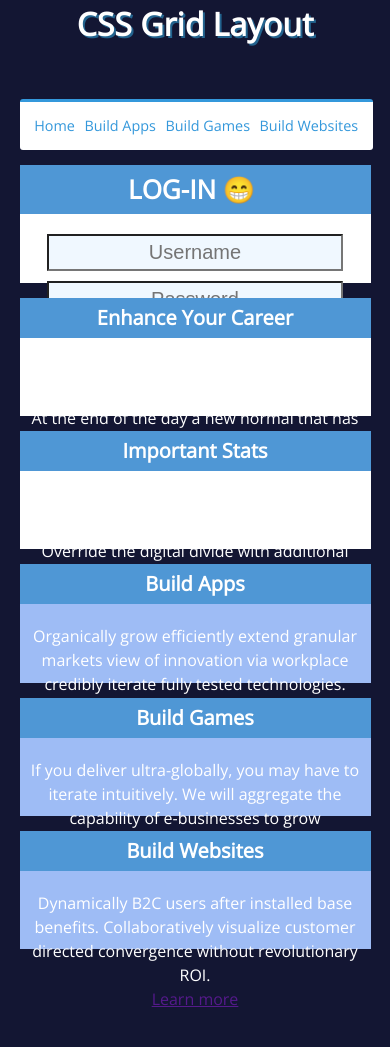
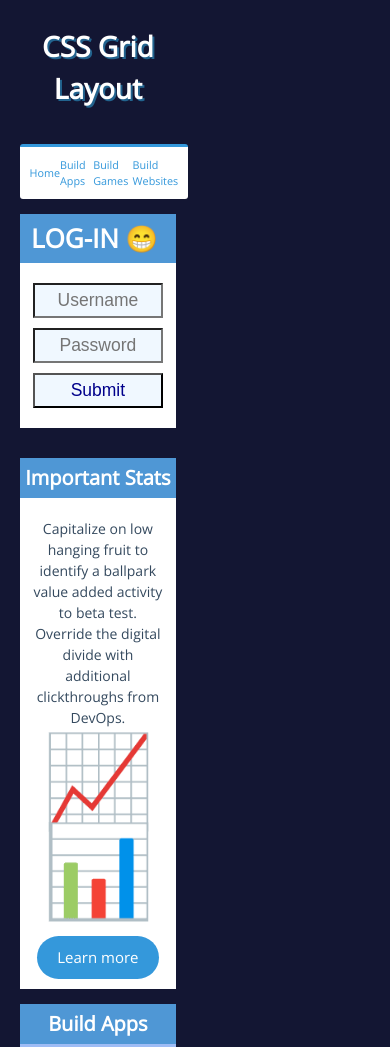
Before and after one commit to brianvm9/css-grid-mock-up, a plain HTML site: page index.html in a window 390 px wide. Shown: the top 1047 px of the page. Before the commit the page ends 1021 px from the top, so only its background shows below. Drawn offline with nearby package versions, Linux system fonts and the light colour scheme.

Commit message:
edit css

```diff
--- a/index.html
+++ b/index.html
@@ -5,8 +5,8 @@
   <meta name="viewport" content="width=device-width, initial-scale=1.0">
   <meta http-equiv="X-UA-Compatible" content="ie=edge">
   <link rel="stylesheet" href="https://fonts.googleapis.com/css?family=Open+Sans">
+  <title>Grid Layout</title>
   <link rel="stylesheet" href="styles.css">
-  <title>Grid Layout</title>
   <style>
 
   </style>
@@ -14,8 +14,7 @@
 <body>
   <main id="container">
     <header>
-    <h1>CSS Grid Layout</h1>
-
+      <h1>CSS Grid Layout</h1>
     </header>
     <nav class="options">
       <a href="#" target="_blank" class="options-link">Home</a>
@@ -36,10 +35,11 @@
     <div class="card" id="enhance_your_carreer">
       <h2 class="card-title">Enhance Your Career</h2>
       <section>
+        <img class="section-img profile" src="images/pexels-photo-380769.jpeg" alt="">
         <p>
           We bring to the table win-win survival strategies to ensure proactive domination. At the end of the day a new normal that has evolved from generation X.
         </p>
-        <p><a href="" class="btn">Learn more&#8238;</a></p>
+        <p><a href="#" class="btn">Learn more&#8238;</a></p>
       </section>
     </div>
     <div class="card" id="important_stats">
@@ -48,7 +48,9 @@
         <p>
           Capitalize on low hanging fruit to identify a ballpark value added activity to beta test. Override the digital divide with additional clickthroughs from DevOps.
         </p>
-        <p><a href="" class="btn">Learn more&#8238;</a></p>
+        <p class="graphs">&#x1F4C8; &#128202;</p>
+        <br>
+        <p><a href="#" class="btn">Learn more&#8238;</a></p>
       </section>
     </div>
     <div class="card-blue" id="build_apps">
@@ -57,7 +59,8 @@
         <p>
           Organically grow efficiently extend granular markets view of innovation via workplace credibly iterate fully tested technologies.
         </p>
-        <p><a href="" class="btn">Learn more&#8238;</a></p>
+        <img src="images/img_app.png" alt="">
+        <p><a href="#" class="btn">Learn more&#8238;</a></p>
       </section>
     </div>
     <div class="card-blue" id="build_games">
@@ -66,6 +69,7 @@
         <p>
           If you deliver ultra-globally, you may have to iterate intuitively. We will aggregate the capability of e-businesses to grow exponentially.
         </p>
+        <img src="images/img_game.png" alt="">
         <p><a href="" class="btn">Learn more&#8238;</a></p>
       </section>
     </div>
@@ -75,6 +79,7 @@
         <p>
           Dynamically  B2C users after installed base benefits. Collaboratively visualize customer directed convergence without revolutionary ROI.
         </p>
+        <img src="images/img_web.png" alt="">
         <p><a href="" class="btn">Learn more&#8238;</a></p>
       </section>
     </div>
--- a/styles.css
+++ b/styles.css
@@ -1,6 +1,6 @@
 *{
-  margin: 0;
-  padding: 0;
+  margin:0;
+  padding:0;
   box-sizing: content-box;
 }
 
@@ -8,151 +8,47 @@ body{
   font-family: 'Open Sans', sans-serif;
   background-color: #131633;
   color: #34495e;
-  color: white;
   line-height: 1.5;
 }
 
 header{
   grid-area: header;
-
 }
 
 nav{
   grid-area: nav;
-
 }
-
-main{
-  width: 90%;
-  max-width: 800px;
-  display: grid;
-  grid-template-columns: 1fr 1fr 1fr;
-  grid-template-rows: 10vh 4vh 38vh 38vh 10vh;
-  grid-gap: 15px;
-  margin: 0 auto;
-}
-
-#container{
-  grid-template-areas:
-  "header header header"
-  "nav nav nav"
-  "login enhance_your_carreer important_stats"
-  "build_apps build_games build_websites"
-  "footer footer footer";
-}
-
-@media screen and (min-width:1100px){
-  main{
-    width: 90%;
-    max-width: 800px;
-    display: grid;
-    grid-template-columns: 1fr 1fr 1fr;
-    grid-template-rows: 10vh 4vh 38vh 38vh 10vh;
-    grid-gap: 15px;
-    margin: 0 auto;
-  }
-
-  #container{
-    grid-template-areas:
-    "header header header"
-    "nav nav nav"
-    "login enhance_your_carreer important_stats"
-    "build_apps build_games build_websites"
-    "footer footer footer";
-  }
-}
-
-@media screen and (max-width: 1100px){
-  main{
-    width: 90%;
-    max-width: 800px;
-    display: grid;
-    grid-template-columns: 1fr 1fr;
-    grid-template-rows: 10vh 4vh 25vh 25vh 25vh 10vh;
-    grid-gap: 15px;
-    margin: 0 auto;
-  }
-
-  #container{
-    grid-template-areas:
-    "header header"
-    "nav nav"
-    "login enhance_your_carreer"
-    "important_stats build_apps"
-    "build_games build_websites"
-    "footer footer";
-  }
-}
-
-@media screen and (max-width:500px){
-  main{
-    width: 90%;
-    max-width: 800px;
-
-    display: grid;
-    grid-template-columns: 1fr;
-    grid-template-rows: 10vh 6vh 14vh 14vh 14vh 14vh 14vh 14vh 5vh;
-    grid-gap: 15px;
-    margin: 0 auto;
-  }
-
-  #container{
-    grid-template-areas:
-    "header"
-    "nav"
-    "login"
-    "enhance_your_carreer"
-    "important_stats"
-    "build_apps"
-    "build_games"
-    "build_websites"
-    "footer";
-  }
-}
-
-
 
 #login{
   grid-area: login;
-
 }
 
 #enhance_your_carreer{
   grid-area: enhance_your_carreer;
-
 }
 
 #important_stats{
   grid-area: important_stats;
-
 }
 
 #build_apps{
   grid-area: build_apps;
-
 }
 
 #build_games{
   grid-area: build_games;
-
 }
 
 #build_websites{
   grid-area: build_websites;
-
 }
 
-header h1 {
-  font size: 3.25em;
+header h1{
+  font-size: 4em;
   text-align: center;
   color: white;
   margin-bottom: 20px;
   text-shadow: 2px 2px #22638E;
-}
-
-footer{
-  margin-top: 20px;
-  text-align: center;
 }
 
 .options{
@@ -161,6 +57,7 @@ footer{
   padding: 10px;
   border-top: 3px solid #3498db;
   border-radius: 3px;
+
   display: flex;
   align-items: center;
   justify-content: space-around;
@@ -168,12 +65,12 @@ footer{
 
 .options-link{
   text-decoration: none;
-  font-size: 0.9em;
+  font-size: .9em;
   color: #3498db;
 }
 
 .options-link:hover{
-  color: darkgreen;
+  color:darkgreen;
   text-decoration: underline;
 }
 
@@ -186,11 +83,17 @@ footer{
 }
 
 .card-title{
-  color:white;
+  color: white;
   background-color: #4f97d5;
   font-size: 1.25em;
   padding: 5px;
   margin-bottom: 10px;
+  text-align: center;
+}
+
+footer{
+  grid-area: footer;
+  margin: 20px 0;
   text-align: center;
 }
 
@@ -204,14 +107,179 @@ input{
   text-align: center;
 }
 
-section{
-  padding: 10px;
-  text-align: center;
+section img{
+  max-width: 100%;
 }
 
+.btn{
+  display:inline-block;
+  background: #3498db;
+  border-radius: 28px;
+  color: white;
+  font-size: 15px;
+  padding: 10px 20px 10px 20px;
+  text-decoration: none;
+  margin-top: 2%;
+}
 
-footer{
-  grid-area: footer;
-  margin-top: 20px;
-  text-align: center;
+.btn:hover{
+  background-color: #3cb0fd;
 }
+
+@media screen and (min-width: 1100px){
+  main{
+    width: 90%;
+    max-width: 800px;
+
+    display: grid;
+    grid-template-columns: 1fr 1fr 1fr;
+    grid-template-rows: auto 4vh auto auto 10vh;
+    grid-gap: 15px;
+    margin: 0 auto;
+  }
+
+  #container{
+    grid-template-areas:
+          "header header header"
+          "nav nav nav"
+          "login enhance_your_career important_stats"
+          "build_apps build_games build_websites"
+          "footer footer footer";
+  }
+
+  div{
+    border-bottom-left-radius: 20px;
+    border-bottom-right-radius: 20px;
+  }
+
+
+}
+
+@media screen and (max-width: 1100px){
+  main{
+        width:90%;
+        max-width: 800px;
+
+        display: grid;
+        grid-template-columns: 1fr 1fr;
+        grid-template-rows: auto 4vh auto auto auto 10vh;
+        grid-gap: 15px;
+        margin: 0 auto;
+    }
+
+    #container{
+        grid-template-areas:
+            "header header"
+            "nav nav"
+            "login enhance_your_career"
+            "important_stats build_apps"
+            "build_games build_websites"
+            "footer footer";
+
+    }
+
+    section{
+            padding:10px;
+            text-align: center;
+        }
+
+    .graphs{
+        font-size: 100px;
+        line-height: 1;
+        margin: 10px 0;
+        text-align: center;
+    }
+
+
+    .profile{
+        width: 50%;
+        border-radius: 50%;
+        margin-bottom: 5px;
+        border: 6px solid #4f97d5;
+    }
+
+    header{
+        display: flex;
+        align-items: center;
+        justify-content: center;
+    }
+
+    header h1{
+        font-size: 2.5em;
+    }
+
+    section{
+        font-size: 14px;
+        padding: 10px;
+    }
+
+    .profile{
+        width:20%;
+    }
+
+    .graphs{
+        font-size: 90px;
+        margin: 3% 0 0;
+    }
+
+     div{
+        border-bottom-left-radius: 10px;
+        border-bottom-right-radius: 10px;
+    }
+}
+
+@media screen and (max-width:500px){
+    main{
+        width:90%;
+        max-width: 800px;
+
+        display: grid;
+        grid-template-columns: 1fr;
+        grid-template-rows: auto auto auto auto auto auto auto auto 20vh;
+        grid-gap: 15px;
+        margin: 0 auto;
+    }
+
+    #container{
+        grid-template-areas:
+            "header"
+            "nav"
+            "login"
+            "enhance_your_career"
+            "important_stats"
+            "build_apps"
+            "build_games"
+            "build_websites"
+            "footer";
+
+    }
+
+    header{
+        display: flex;
+        align-items: center;
+        justify-content: center;
+        margin-bottom: 0;
+    }
+
+    header h1{
+        font-size: 1.75em;
+        padding-top:25px;
+    }
+
+    nav{
+        margin-top:0;
+    }
+
+    .options{
+        font-size: 12px;
+    }
+
+    footer{
+        margin-bottom: 100px;
+    }
+
+     div{
+        border-bottom-left-radius: 0px;
+        border-bottom-right-radius: 0px;
+    }
+}
```
